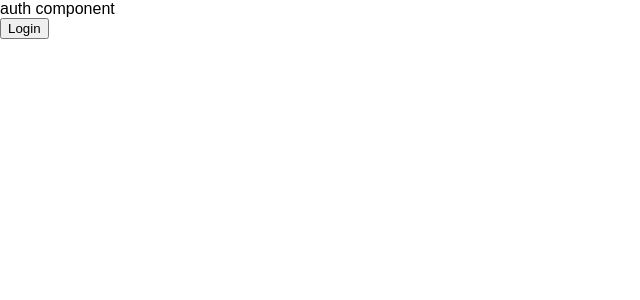
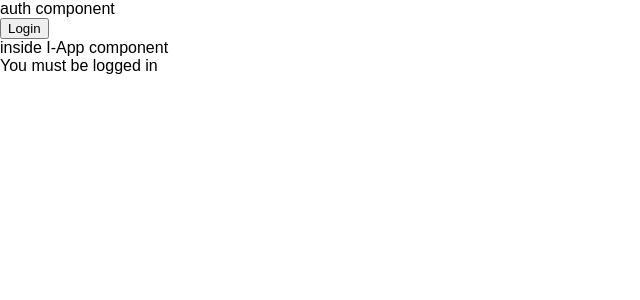
Before and after one commit to anigopale/instagram-app, a React (Create React App) app: page / in a window 1280 px wide. Shown: the top 300 px of the page, without its empty margins (0-640 px from the left). Built offline with nearby package versions, Linux system fonts and the light colour scheme.

Commit message:
create iapp component

```diff
--- a/src/App.js
+++ b/src/App.js
@@ -2,6 +2,7 @@ import React, { Component } from 'react';
 import logo from './logo.svg';
 import './App.css';
 import Auth from './components/auth';
+import Iapp from './components/iapp';
 
 class App extends Component {
 
@@ -11,6 +12,7 @@ class App extends Component {
       return (
       <div>
         <Auth loginStatus = {status => {console.log("login status:", status)}} />
+        <Iapp />
       </div>
     );
   }
--- /dev/null
+++ b/src/components/iapp.js
@@ -0,0 +1,30 @@
+import React, { Component } from 'react';
+
+export default class Iapp extends Component {
+  constructor(props) {
+    super(props);
+    this.state = { login: false }
+  }
+
+  componentDidMount(){
+    if(localStorage.token !== "undefined")
+      this.setState({ login: true })
+  }
+
+  renderComponent() {
+    if(!this.state.login) {
+      return (
+        <div>You must be logged in</div>
+      )
+    }
+  }
+
+  render(){
+    return(
+      <div>
+        inside I-App component
+        {this.renderComponent()}
+      </div>
+    );
+  }
+}
```
